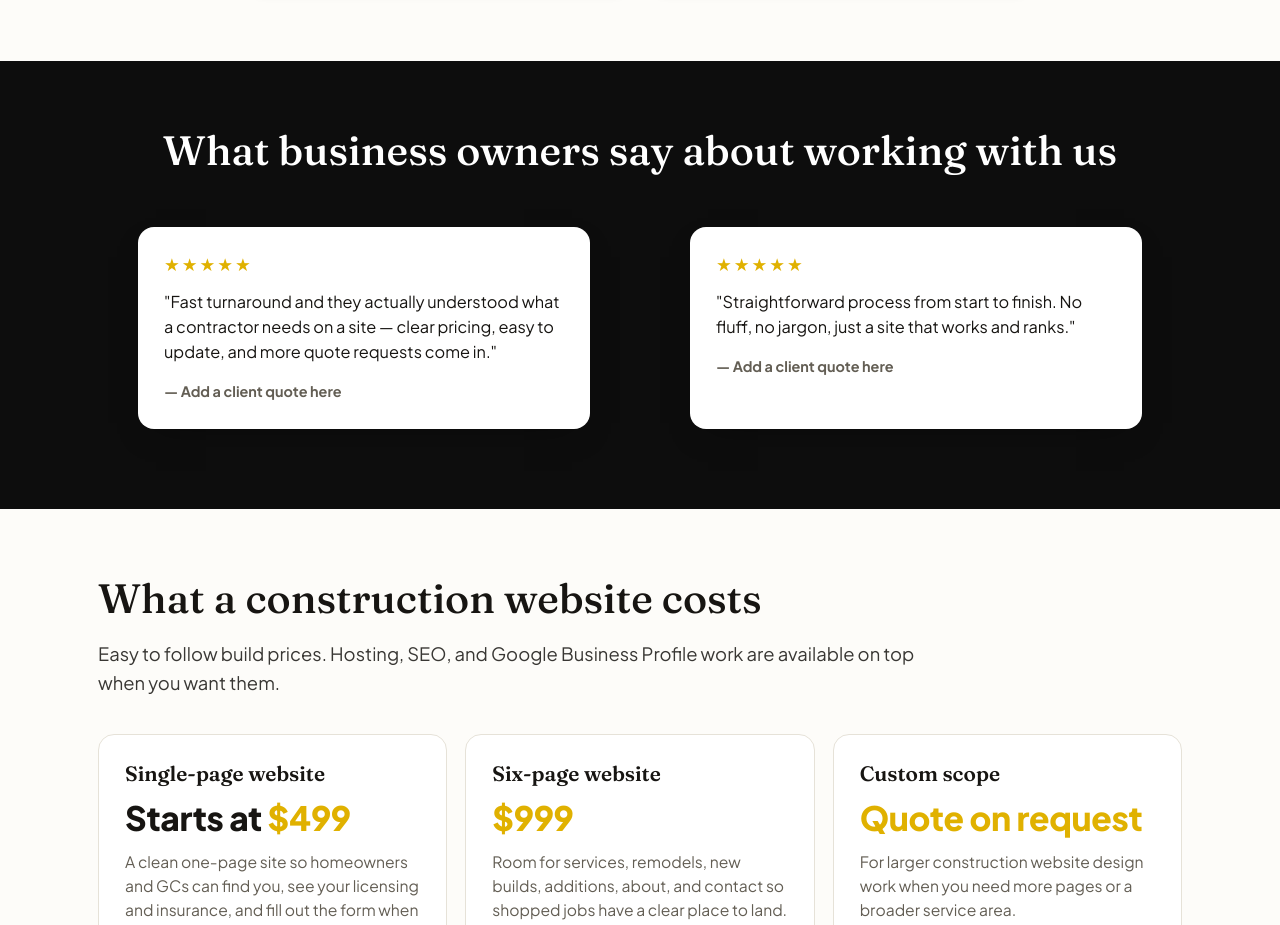
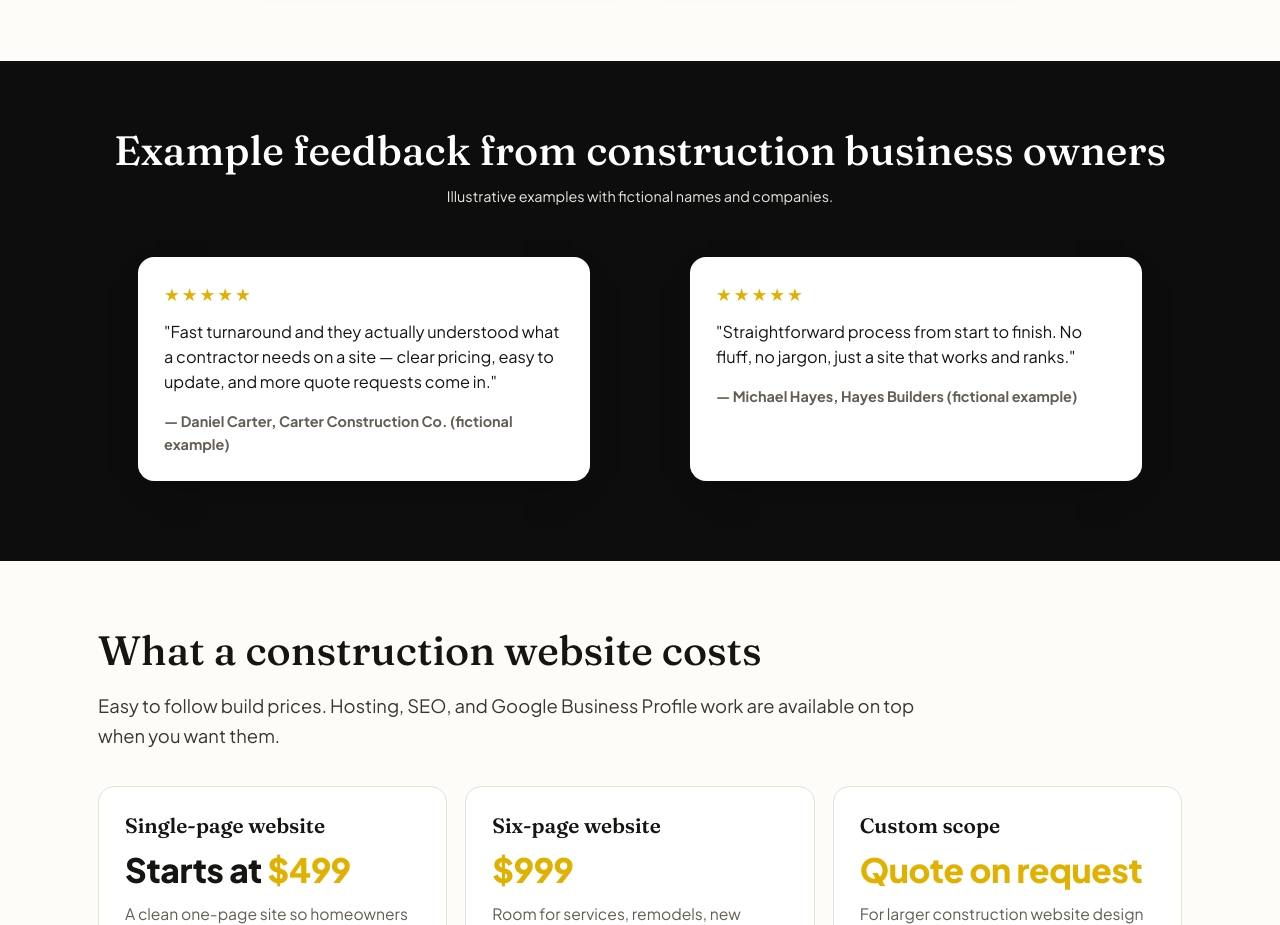
Before and after one commit to yaboixanny/webdesignforconstruction, a plain HTML site: page index.html in a window 1280 px wide. Shown: the part 3088-4013 px from the top of the page. Drawn offline with Linux system fonts and the light colour scheme.

Commit message:
Label example reviews and add fictional attributions

```diff
--- a/index.html
+++ b/index.html
@@ -384,6 +384,7 @@
   /* Reviews */
   .reviews{background:var(--black);color:var(--on-dark);padding:64px 0}
   .reviews h2{text-align:center;color:var(--on-dark-strong);font-size:clamp(1.75rem,3.2vw,2.7rem);font-weight:500}
+  .review-disclaimer{margin-top:12px;text-align:center;color:var(--on-dark);font-size:0.9rem}
   .review-grid{margin-top:36px;display:grid;gap:20px}
   @media(min-width:768px){.review-grid{grid-template-columns:1fr 1fr}}
   .review-card{
@@ -760,17 +761,18 @@
   <!-- REVIEWS -->
   <section id="reviews" class="reviews">
     <div class="container">
-      <h2>What business owners say about working with us</h2>
+      <h2>Example feedback from construction business owners</h2>
+      <p class="review-disclaimer">Illustrative examples with fictional names and companies.</p>
       <div class="review-grid">
         <figure class="review-card">
           <span class="stars-row" aria-hidden="true">★★★★★</span>
           <p>"Fast turnaround and they actually understood what a contractor needs on a site — clear pricing, easy to update, and more quote requests come in."</p>
-          <p class="who">— Add a client quote here</p>
+          <p class="who">— Daniel Carter, Carter Construction Co. (fictional example)</p>
         </figure>
         <figure class="review-card">
           <span class="stars-row" aria-hidden="true">★★★★★</span>
           <p>"Straightforward process from start to finish. No fluff, no jargon, just a site that works and ranks."</p>
-          <p class="who">— Add a client quote here</p>
+          <p class="who">— Michael Hayes, Hayes Builders (fictional example)</p>
         </figure>
       </div>
     </div>
```
